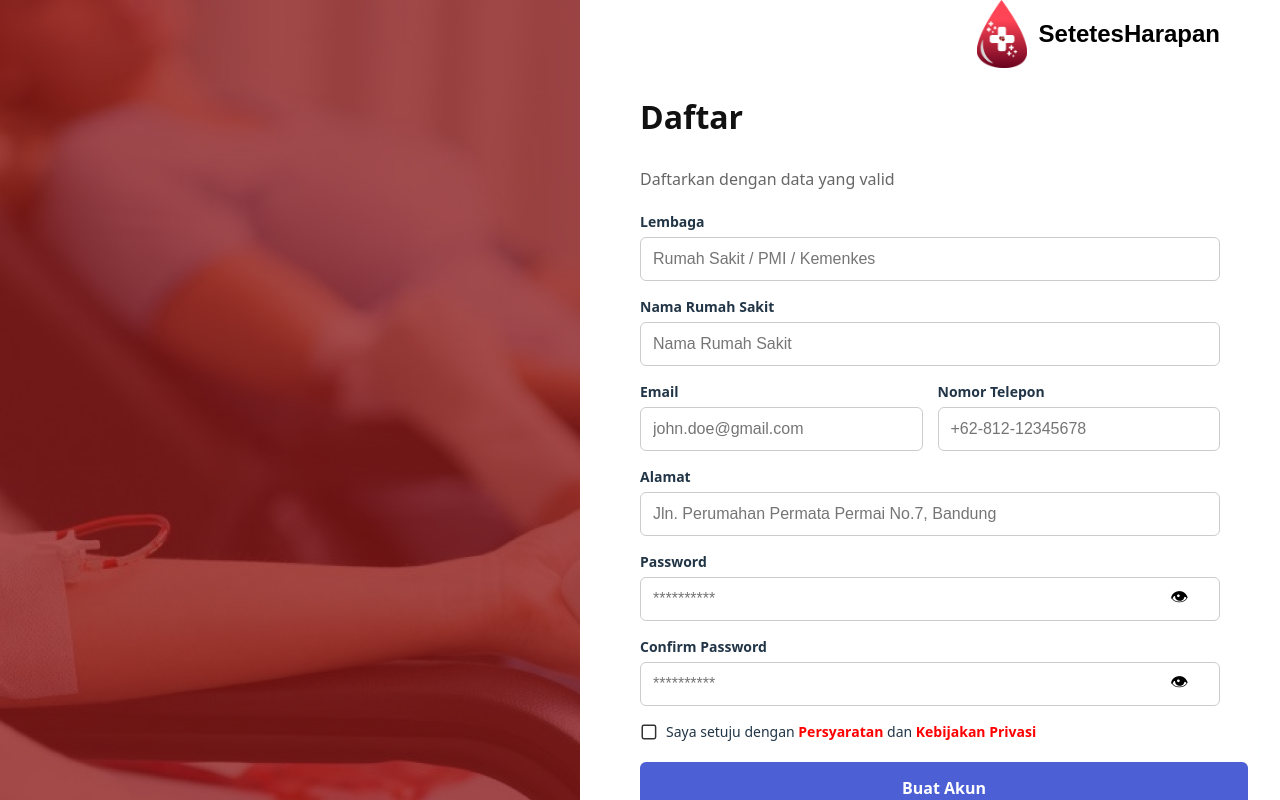
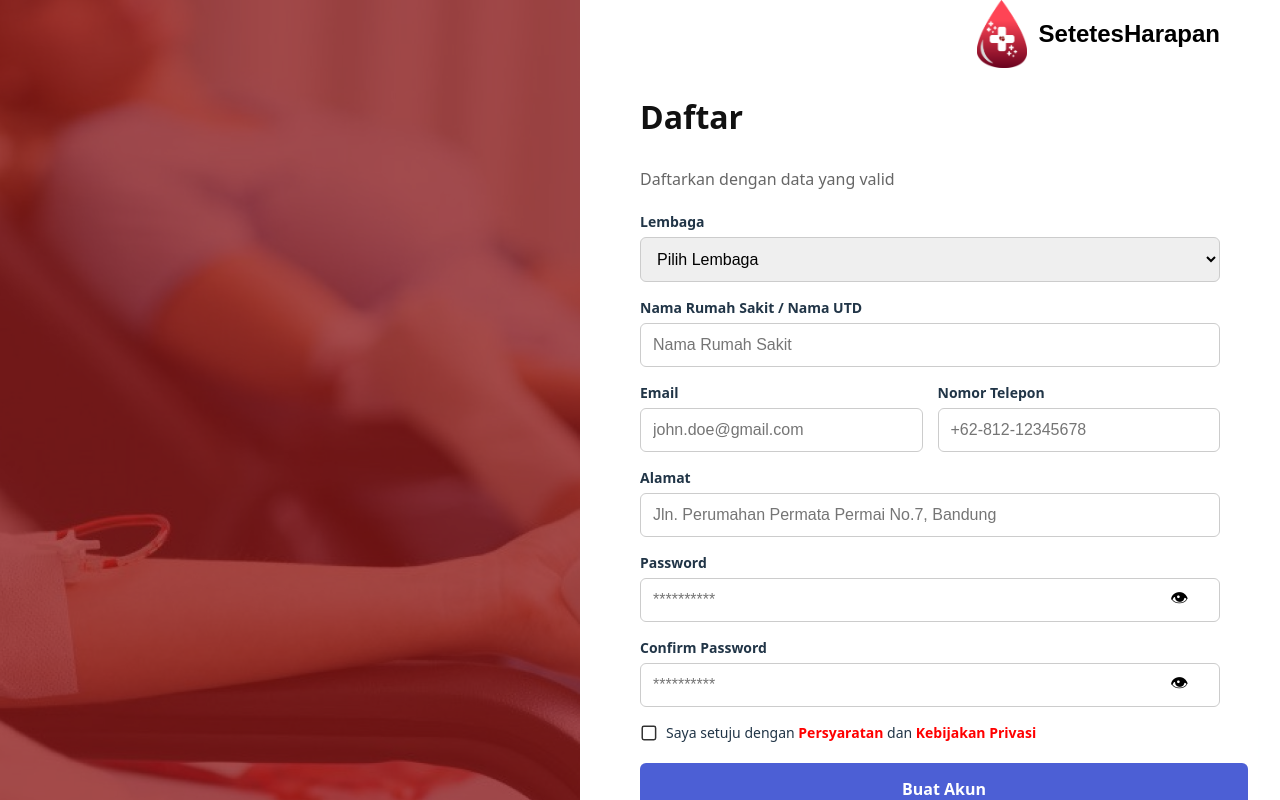
Before and after one commit to rickywijayaaa/SetetesHarapanDesktop, a React (Vite) app in the folder frontend/: page /register in a window 1280 px wide. Built offline with nearby package versions, Linux system fonts and the light colour scheme; no server answers.

Commit message:
feat : rapihkan fe dan main backend

```diff
--- a/frontend/src/pages/Register.tsx
+++ b/frontend/src/pages/Register.tsx
@@ -38,15 +38,23 @@ const Register: React.FC = () => {
         <h2 className="register-title">Daftar</h2>
         <p className="register-subtitle">Daftarkan dengan data yang valid</p>
 
-        {/* Institution Input */}
+        {/* Lembaga Input */}
         <div className="input-group">
           <label>Lembaga</label>
-          <input type="text" placeholder="Rumah Sakit / PMI / Kemenkes" className="input-field" />
+          <select
+            name="lembaga"
+            className="input-field"
+          >
+            <option value="">Pilih Lembaga</option>
+            <option value="Rumah Sakit">Rumah Sakit</option>
+            <option value="PMI">PMI</option>
+            <option value="Kemenkes">Kemenkes</option>
+          </select>
         </div>
 
         {/* Hospital Name Input */}
         <div className="input-group">
-          <label>Nama Rumah Sakit</label>
+          <label>Nama Rumah Sakit / Nama UTD</label>
           <input type="text" placeholder="Nama Rumah Sakit" className="input-field" />
         </div>
 
```
Also changed, not shown: 1 other file (tests, documents, lock files or other folders).
